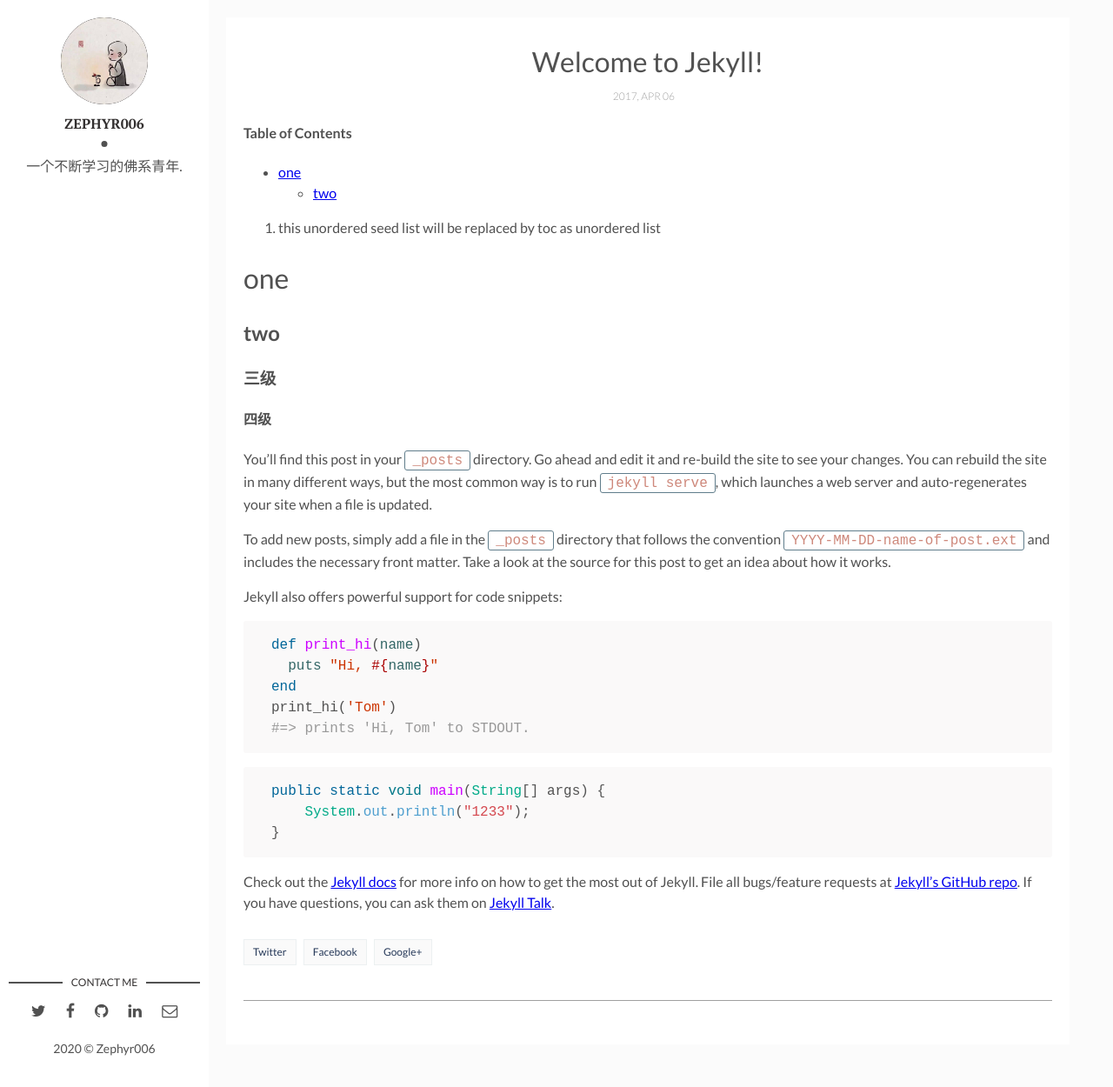
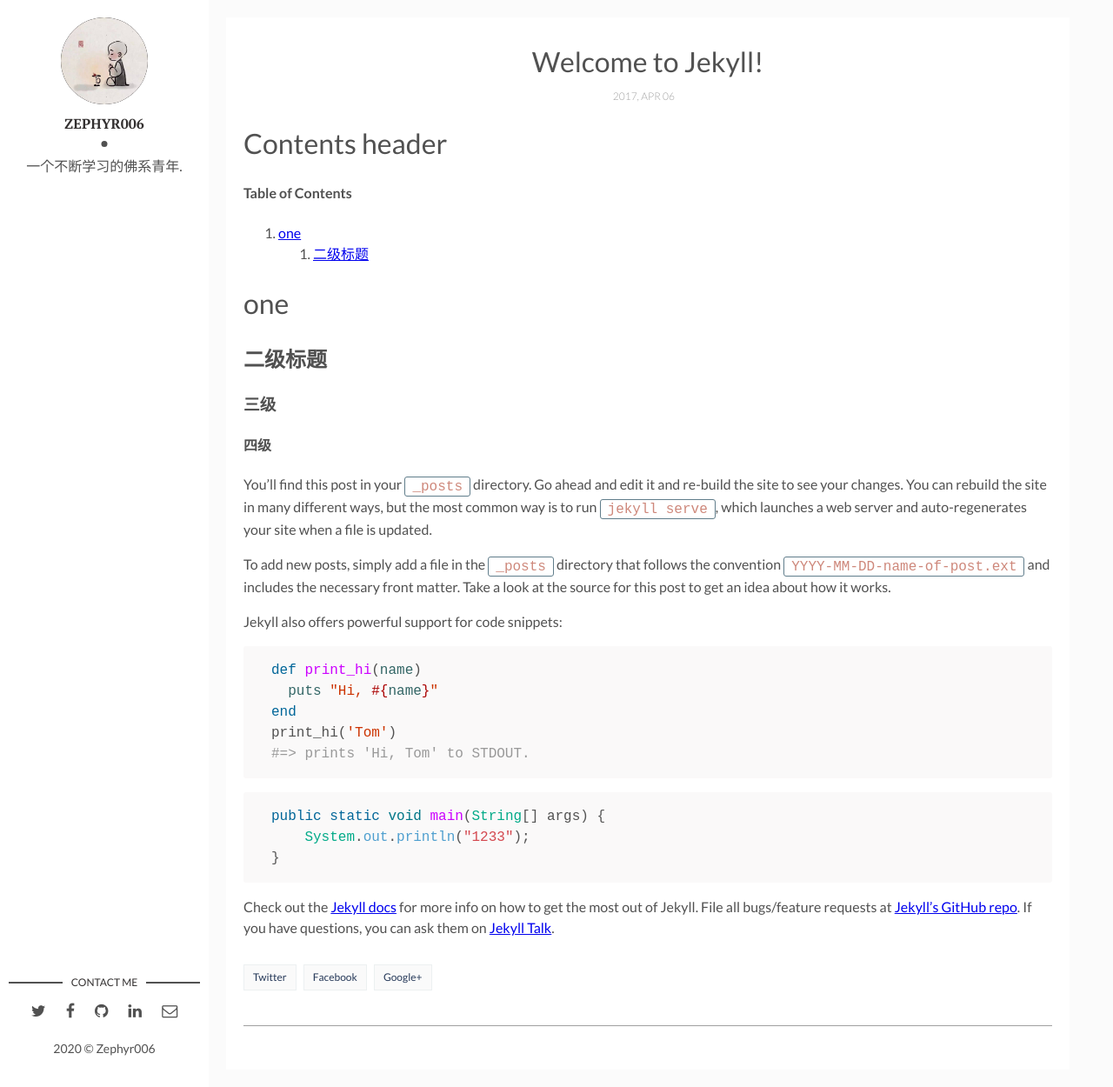
Before and after one commit to Zephyr006/zephyr006.github.io, a Jekyll site: the page built from _posts/2017-04-06-welcome-to-jekyll.markdown, in a window 1280 px wide and 1250 px high. Shown: the whole window at 87% size. Built offline with Jekyll 4.4.1, drawn with Linux system fonts in a browser that asks for light colours; comment, search, counter and statistics services are not loaded.

Commit message:
toc目录插件

```diff
--- a/_config.yml
+++ b/_config.yml
@@ -27,15 +27,14 @@ baidu-analytics: b4761476287fea924071c3ecae0bb04c
 markdown: kramdown
 kramdown:
   toc_levels: "1,2"    # 要通过toc生成目录的标题级别（h1，h2...）
-#  auto_id_stripping: true
   input: GFM
   syntax_highlighter: rouge
   syntax_highlighter_opts:
     default_lang: java
-#  extensions:
-#    - autolink
-#    - footnotes
-#    - smart
+  extensions:
+    - autolink
+    - footnotes
+    - smart
 #  use_coderay: false
 #  coderay:
 #    coderay_line_numbers:  nil
--- a/_posts/2017-04-06-welcome-to-jekyll.markdown
+++ b/_posts/2017-04-06-welcome-to-jekyll.markdown
@@ -5,17 +5,16 @@ date: 2017-04-06 13:32:20 +0300
 description: You’ll find this post in your `_posts` directory. Go ahead and edit it and re-build the site to see your changes. # Add post description (optional)
 img:  # Add image post (optional)
 ---
+# Contents header
+{:.no_toc}
+
 <h4>Table of Contents</h4>
-- this unordered seed list will be replaced by toc as unordered list
-{:toc}
-
-
 1. this unordered seed list will be replaced by toc as unordered list
 {:toc}
 
 
 # one
-## two
+## 二级标题
 ### 三级
 #### 四级
 
```
